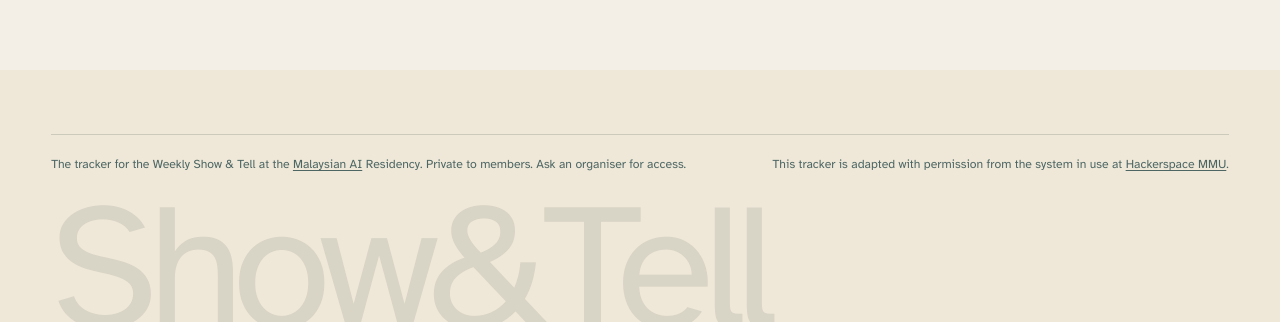
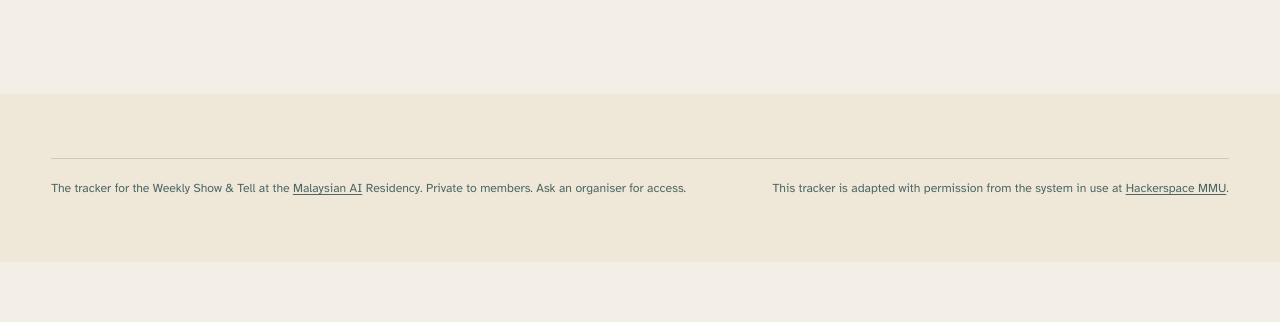
Before and after one commit to Tharshen2124/malaysian-ai-show-and-tell-tracker, a Next.js app: page / in a window 1280 px wide. Shown: the part 538-860 px from the top of the page. After the commit the page ends 800 px from the top, so only its background shows below. Built offline with nearby package versions, Linux system fonts and the light colour scheme; no server answers.

Commit message:
fix: remove large show&tell wording in footer

```diff
--- a/app/page.tsx
+++ b/app/page.tsx
@@ -84,7 +84,7 @@ export default function LandingPage() {
         </div>
       </main>
 
-      <footer className={`overflow-hidden bg-site pt-[clamp(2.5rem,5vw,4rem)] ${GUTTER}`}>
+      <footer className={`bg-site py-[clamp(2.5rem,5vw,4rem)] ${GUTTER}`}>
         <div className="mx-auto w-full max-w-[92rem]">
           <div className="flex flex-wrap items-end justify-between gap-x-8 gap-y-2 border-t-[1.5px] border-hairline pt-5 text-[0.76rem] text-muted">
             <p className="max-w-[40rem]">
@@ -103,9 +103,6 @@ export default function LandingPage() {
               <Attribution />
             </p>
           </div>
-          <p aria-hidden className="footer-wordmark mt-10 -mb-[0.12em]">
-            Show&amp;Tell
-          </p>
         </div>
       </footer>
     </div>
```
